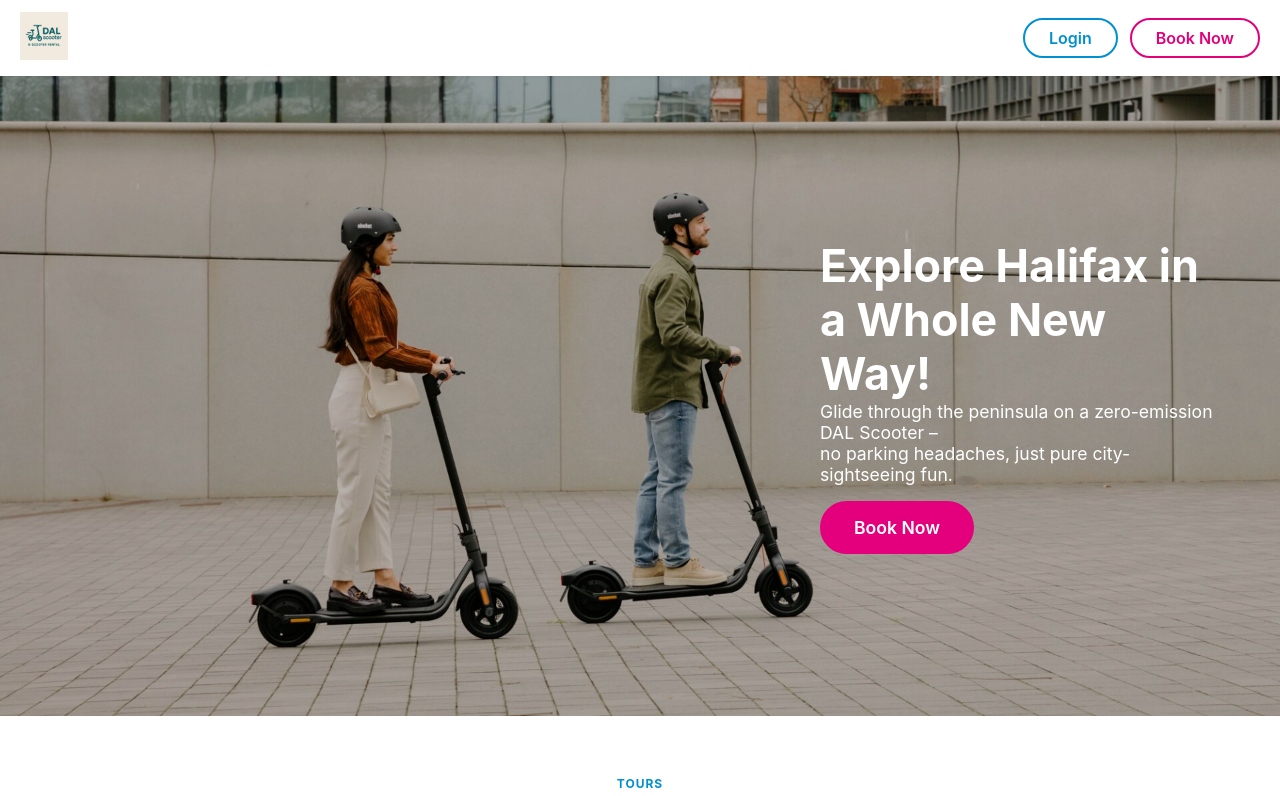
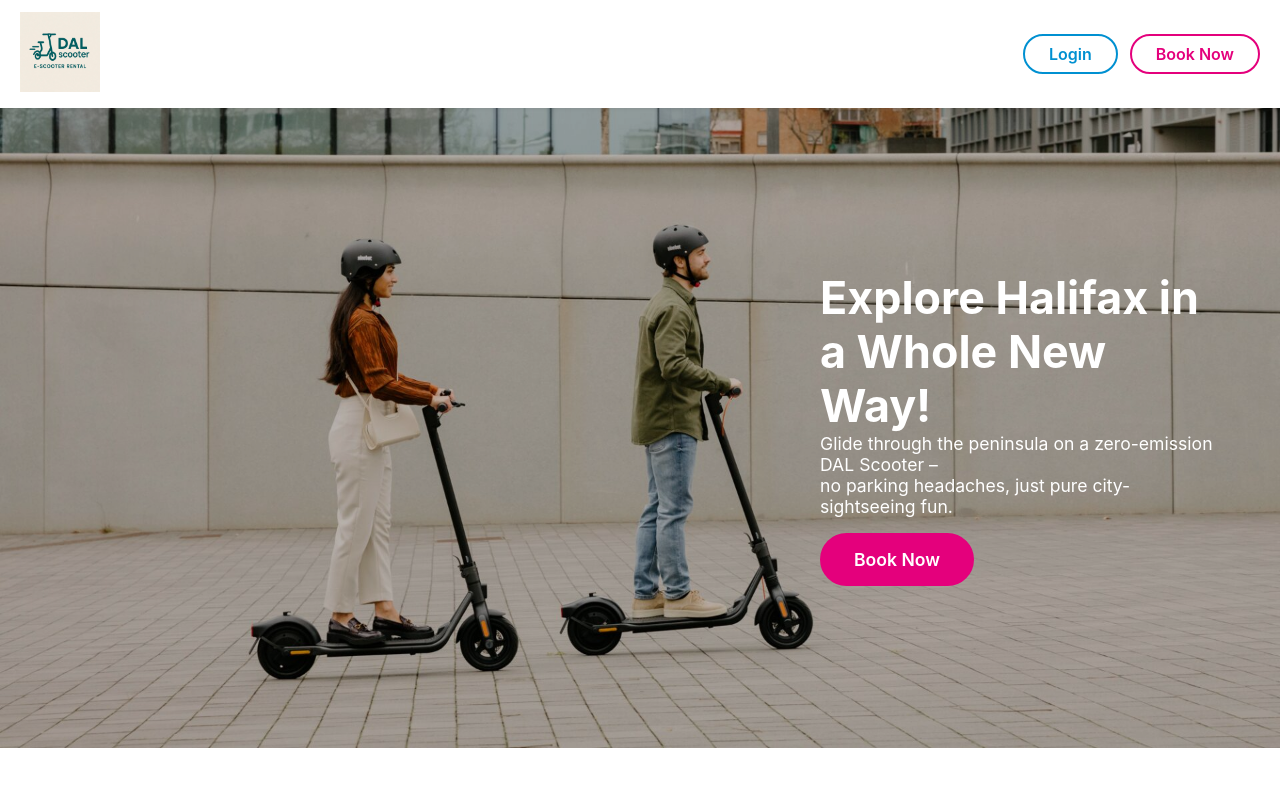
Before and after one commit to Viishveesh/DALScooter, a React (Vite) app in the folder frontend/: page / in a window 1280 px wide. Shown: the top 796 px of the page. Built offline with nearby package versions, Linux system fonts and the light colour scheme; what amazon-cognito-identity-js would draw is missing.

Commit message:
ui changes

```diff
--- a/frontend/src/components/Home.css
+++ b/frontend/src/components/Home.css
@@ -19,7 +19,7 @@
     padding: 12px 20px; background: var(--light); position: sticky; top: 0; z-index: 10;
     box-shadow: 0 1px 4px rgba(0,0,0,.05);
 }
-.logo img { height: 48px; }
+.logo img { height: 80px; }
 
 .navbar nav {
     display: flex;
```
